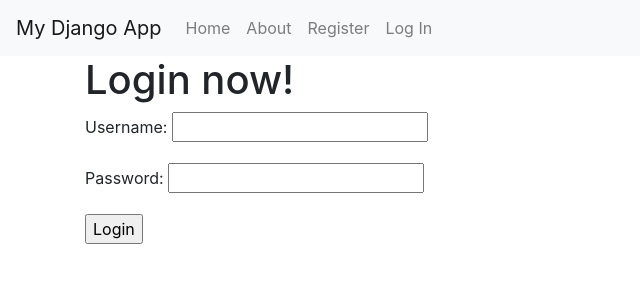
After one commit to adhirajcs/django-to-do, a Django app: page /login in a window 1280 px wide. The commit adds this page. Shown: the top 300 px of the page, without its empty margins (0-640 px from the left). Run offline with Django 5.2, Linux system fonts and the light colour scheme; some libraries are stand-ins or nearby versions.

Commit message:
Added Register and Login and views hiding

```diff
--- a/myapp/forms.py
+++ b/myapp/forms.py
@@ -1,12 +1,31 @@
 from django import forms
 from django.forms import ModelForm
+
+from django.contrib.auth.forms import UserCreationForm, AuthenticationForm
+from django.contrib.auth.models import User
+from django.forms.widgets import PasswordInput, TextInput
 
 from .models import *
 
 
+# Form for the todos
 class TodoForm(forms.ModelForm):
 	title= forms.CharField(widget= forms.TextInput(attrs={'placeholder':'Add new to-do...'}))
 
 	class Meta:
 		model = TodoItem
 		fields = '__all__'
+
+# Form to register an user
+class CreateUserForm(UserCreationForm):
+
+	class Meta:
+		model = User
+		fields = ['username', 'email', 'password1', 'password2']
+
+
+# Form to Login as user
+class LoginForm(AuthenticationForm):
+
+	username = forms.CharField(widget=TextInput())
+	password = forms.CharField(widget=PasswordInput())
--- a/myapp/urls.py
+++ b/myapp/urls.py
@@ -7,4 +7,7 @@ urlpatterns = [
     path("", views.todos, name="Todos"),
     path("about", views.about, name="About"),
     path("edit/<int:todo_id>", views.edit, name="edit"),
+    path('register', views.register, name="register"),
+    path('login', views.login, name="login"),
+    path('logout', views.logout, name="logout")
 ]
--- a/myapp/views.py
+++ b/myapp/views.py
@@ -1,15 +1,22 @@
-from django.shortcuts import redirect, render, HttpResponse
+from django.shortcuts import redirect, render
 from .models import TodoItem
 from .forms import *
 
-# Create your views here.
+from .forms import CreateUserForm, LoginForm
+from django.contrib.auth.decorators import login_required
+
+# Authentication Models and methods
+from django.contrib.auth.models import auth
+from django.contrib.auth import authenticate, login, logout
 
 # def home(request):
 #     return render(request, "home.html")
 
+
 def about(request):
     return render(request, "about.html")
 
+@login_required(login_url="login")
 def todos(request):
     items = TodoItem.objects.all()
     form = TodoForm()
@@ -40,7 +47,7 @@ def todos(request):
 
     return render(request, "todos.html", {"todos": items, 'form': form})
 
-
+@login_required(login_url="login")
 def edit(request, todo_id):
     todo = TodoItem.objects.get(id=todo_id)
     form = TodoForm(instance=todo)
@@ -52,3 +59,48 @@ def edit(request, todo_id):
             return redirect('/')
 
     return render(request, "edit.html", {"todo": todo, 'form': form})
+
+
+def register(request):
+
+	form = CreateUserForm()
+
+	if request.method == "POST":
+		form = CreateUserForm(request.POST)
+
+		if form.is_valid():
+			form.save()
+
+			return redirect("login")
+
+	context = {'registerform': form}
+
+	return render(request, 'register.html', context=context)
+
+
+def login(request):
+
+	form = LoginForm()
+
+	if request.method == "POST":
+
+		form = LoginForm(request, data=request.POST)
+
+		if form.is_valid():
+			username =  request.POST.get('username')
+			password =  request.POST.get('password')
+
+			user = authenticate(request, username=username, password=password)
+			if user is not None:
+				auth.login(request, user)
+				return redirect("Todos")
+
+	context = {'loginform': form}
+
+	return render(request, 'login.html', context=context)
+
+
+def logout(request):
+	auth.logout(request)
+
+	return redirect("/")
--- a/templates/base.html
+++ b/templates/base.html
@@ -22,6 +22,19 @@
           <li class="nav-item">
             <a class="nav-link" href="about">About</a>
           </li>
+          {% if not user.is_authenticated %}
+          <li class="nav-item">
+            <a class="nav-link" href="register">Register</a>
+          </li>
+          <li class="nav-item">
+            <a class="nav-link" href="login">Log In</a>
+          </li>
+          {% endif %}
+          {% if user.is_authenticated %}
+          <li class="nav-item">
+            <a class="nav-link" href="logout">Logout</a>
+          </li>
+          {% endif %}
         </ul>
       </div>
     </nav>
--- /dev/null
+++ b/templates/login.html
@@ -0,0 +1,25 @@
+<!-- Latest compiled and minified CSS -->
+<link href="https://cdn.jsdelivr.net/npm/bootstrap@5.3.2/dist/css/bootstrap.min.css" rel="stylesheet">
+
+
+{% extends "base.html" %}
+
+{% block title %}Log in - {% endblock %}
+
+{% block content %}
+
+
+<h1>Login now!</h1>
+
+<form method="POST">
+
+    {% csrf_token %}
+
+    {{loginform.as_p}}
+
+    <input type="submit" value="Login"/>
+
+</form>
+
+
+{% endblock %}
```
Also changed, not shown: templates/register.html (added, +25 -0 lines), db.sqlite3.
